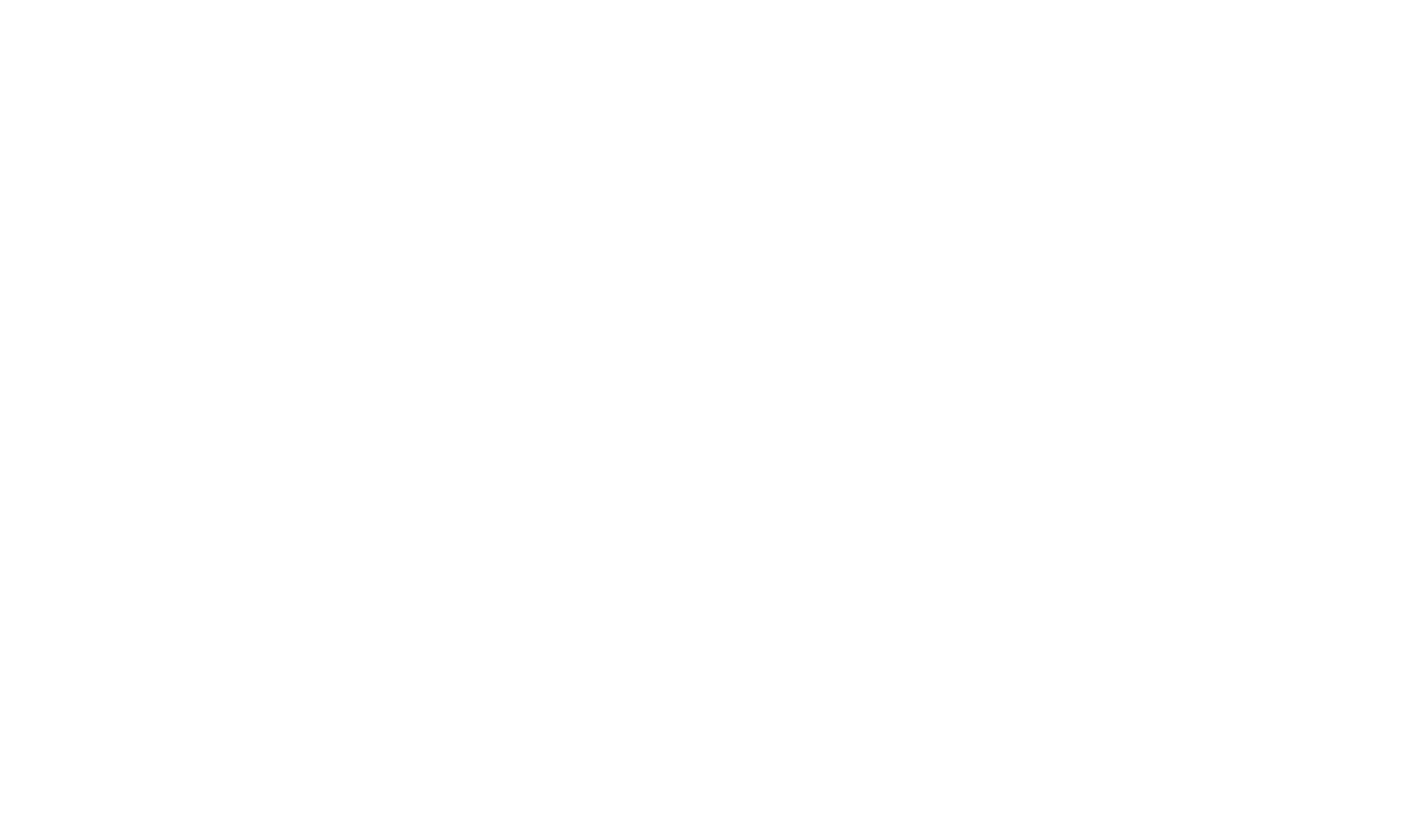
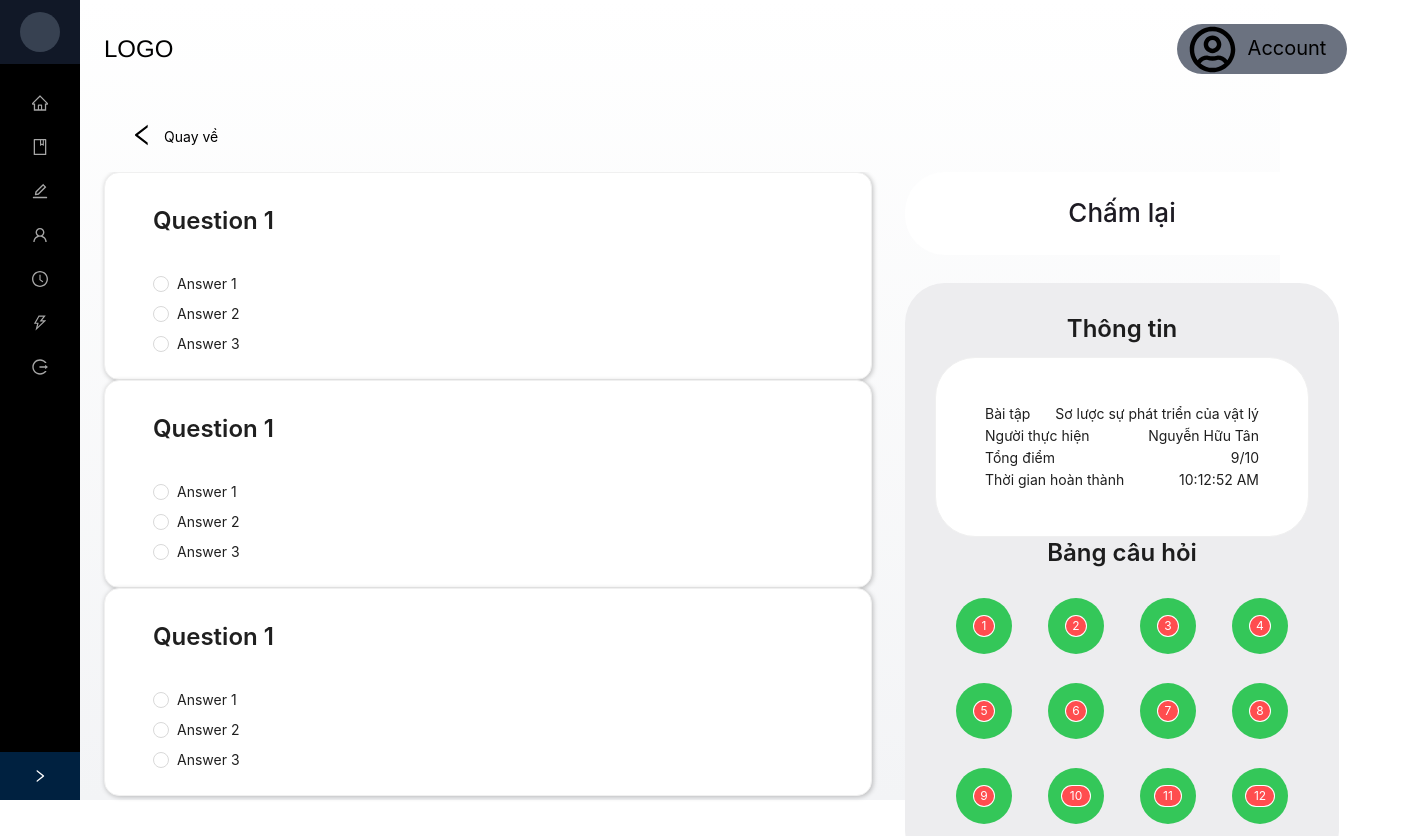
Before and after one commit to EdgynCode/iot-web, a React (Create React App) app in the folder client/: page /exam-detail in a window 1280 px wide. Before the commit this address had no page. Shown: the top 836 px of the page, 1408 px wide, since content can reach past the window. Before the commit the page ends 800 px from the top, so only its background shows below. Built offline with nearby package versions, Linux system fonts and the light colour scheme.

Commit message:
add exam detail page

```diff
--- a/client/src/App.js
+++ b/client/src/App.js
@@ -14,6 +14,7 @@
   Login,
   Register,
   Devices,
+  ExamDetail,
 } from "./pages";
 
 function App() {
@@ -31,6 +32,7 @@
         <Route path="/students" element={<Students />} />
         <Route path="/student-detail" element={<StudentDetail />} />
         <Route path="/devices" element={<Devices />} />
+        <Route path="/exam-detail" element={<ExamDetail />} />
       </Routes>
     </Router>
   );
--- /dev/null
+++ b/client/src/components/QuestionCard.js
@@ -0,0 +1,36 @@
+import React from "react";
+import { Card, Space, Typography, Radio } from "antd";
+
+const { Title, Text } = Typography;
+
+const QuestionCard = () => {
+  //   const questionData = [{}];
+  return (
+    <>
+      <Card className="w-[768px] rounded-[15px] shadow-[1px_1px_5px_#00000040]">
+        <Space direction="vertical" size="large" className="mt-2 ml-6">
+          <Title level={3} className="m-0">
+            Question 1
+          </Title>
+          <Space direction="vertical" size="large">
+            <Radio.Group>
+              <Space direction="vertical">
+                <Radio value={1}>
+                  <Text>Answer 1</Text>
+                </Radio>
+                <Radio value={2}>
+                  <Text>Answer 2</Text>
+                </Radio>
+                <Radio value={3}>
+                  <Text>Answer 3</Text>
+                </Radio>
+              </Space>
+            </Radio.Group>
+          </Space>
+        </Space>
+      </Card>
+    </>
+  );
+};
+
+export default QuestionCard;
--- /dev/null
+++ b/client/src/pages/exam-detail.js
@@ -0,0 +1,110 @@
+import React from "react";
+import Layout from "../components/Layout";
+import { Badge, Card, Col, Row, Typography } from "antd";
+import { LeftOutlined } from "@ant-design/icons";
+import QuestionCard from "../components/QuestionCard";
+
+const { Title, Text } = Typography;
+
+const ExamDetail = () => {
+  return (
+    <Layout>
+      <div className="relative w-[1230px] p-5 rounded-[40px] overflow-hidden">
+        <div className="absolute w-15px h-[610px] top-[151px] left-[1215px]">
+          <div className="absolute w-1 h-[194px] bg-[#BBBCC580] rounded-[10px] top-[2px] left-1" />
+        </div>
+        <Row
+          align="middle"
+          justify="space-between"
+          className="h-14 p-[29px_11px_29px_6px]"
+        >
+          <Col>
+            <Row align="middle" gutter={10}>
+              <Col>
+                <LeftOutlined className="text-2xl" />
+              </Col>
+              <Col>
+                <p className="m-0">Quay về</p>
+              </Col>
+            </Row>
+          </Col>
+        </Row>
+      </div>
+
+      <Row gutter={[33, 33]} className="w-[1268px]">
+        <Col className="flex-[0_0_auto] overflow-y-scroll">
+          <QuestionCard />
+          <QuestionCard />
+          <QuestionCard />
+        </Col>
+
+        <Col className="flex flex-1 flex-col gap-7">
+          <Row
+            justify="center"
+            align="middle"
+            className="p-[21px_25px] bg-white rounded-[40px] overflow-hidden"
+          >
+            <Text className="text-[26px] font-medium text-[#1D1B23]">
+              Chấm lại
+            </Text>
+          </Row>
+          <div className="p-[30px] bg-[#EDEDEF] rounded-[40px]">
+            <Row gutter={[0, 38]}>
+              <Col span={24}>
+                <Row justify="center">
+                  <Title level={3} className="text-[#484964]">
+                    Thông tin
+                  </Title>
+                </Row>
+                <Card className="rounded-[40px]">
+                  <Row justify="center" className="p-[21px_25px]">
+                    <Col span={24}>
+                      <Row justify="space-between">
+                        <Text>Bài tập</Text>
+                        <Text>Sơ lược sự phát triển của vật lý</Text>
+                      </Row>
+                      <Row justify="space-between">
+                        <Text>Người thực hiện</Text>
+                        <Text>Nguyễn Hữu Tân</Text>
+                      </Row>
+                      <Row justify="space-between">
+                        <Text>Tổng điểm</Text>
+                        <Text>9/10</Text>
+                      </Row>
+                      <Row justify="space-between">
+                        <Text>Thời gian hoàn thành</Text>
+                        <Text>10:12:52 AM</Text>
+                      </Row>
+                    </Col>
+                  </Row>
+                </Card>
+
+                <Row justify="center">
+                  <Title level={3} className="text-[#484964]">
+                    Bảng câu hỏi
+                  </Title>
+                </Row>
+                <Row justify="center" className="p-[17px_3px]">
+                  <Col>
+                    <Row gutter={[36, 29]} justify="center">
+                      {[1, 2, 3, 4, 5, 6, 7, 8, 9, 10, 11, 12].map((num) => (
+                        <Col key={num}>
+                          <Badge
+                            count={num}
+                            className="flex items-center justify-center bg-[#34C759] w-14 h-14 rounded-[50%] border-[1px_solid_#00000033]"
+                          />
+                        </Col>
+                      ))}
+                    </Row>
+                  </Col>
+                </Row>
+              </Col>
+            </Row>
+          </div>
+        </Col>
+      </Row>
+    </Layout>
+  );
+};
+
+export default ExamDetail;
--- a/client/src/pages/index.js
+++ b/client/src/pages/index.js
@@ -6,3 +6,4 @@
 export { default as Login } from "./login";
 export { default as Register } from "./register";
 export { default as Devices } from "./devices";
+export { default as ExamDetail } from "./exam-detail";
```
